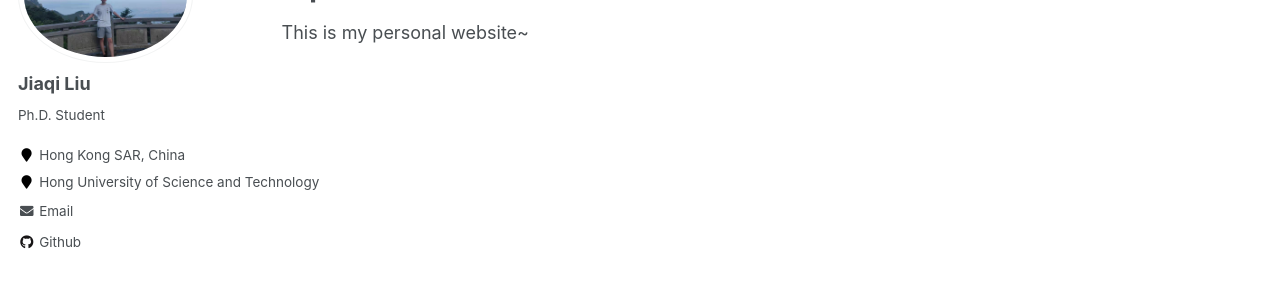
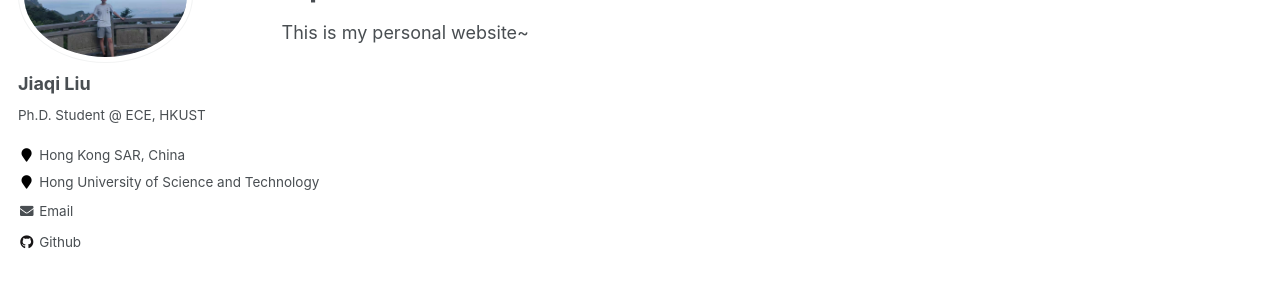
Before and after one commit to PangTiger/Rickrick.github.io, a Jekyll site: the page built from _pages/about.md, in a window 1280 px wide. Shown: the part 189-489 px from the top of the page. Built offline with Jekyll 4.4.1, drawn with Linux system fonts in a browser that asks for light colours.

Commit message:
Update _config.yml

```diff
--- a/_config.yml
+++ b/_config.yml
@@ -83,7 +83,7 @@ analytics:
 author:
   name             : "Jiaqi Liu"
   avatar           : "Jiaqi-photo.jpg"
-  bio              : "Ph.D. Student"
+  bio              : "Ph.D. Student @ ECE, HKUST"
   location         : "Hong Kong SAR, China"
   employer         : "Hong University of Science and Technology"
   pubmed           :
```
